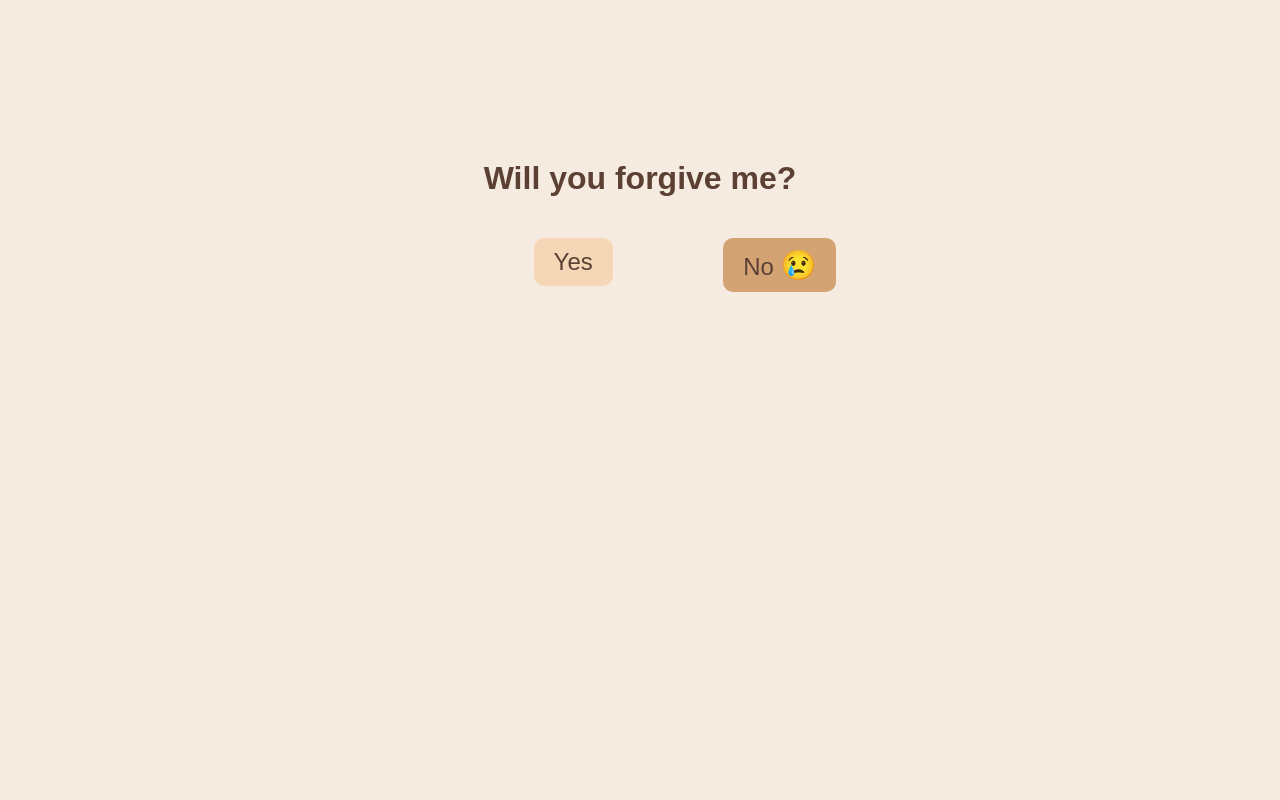
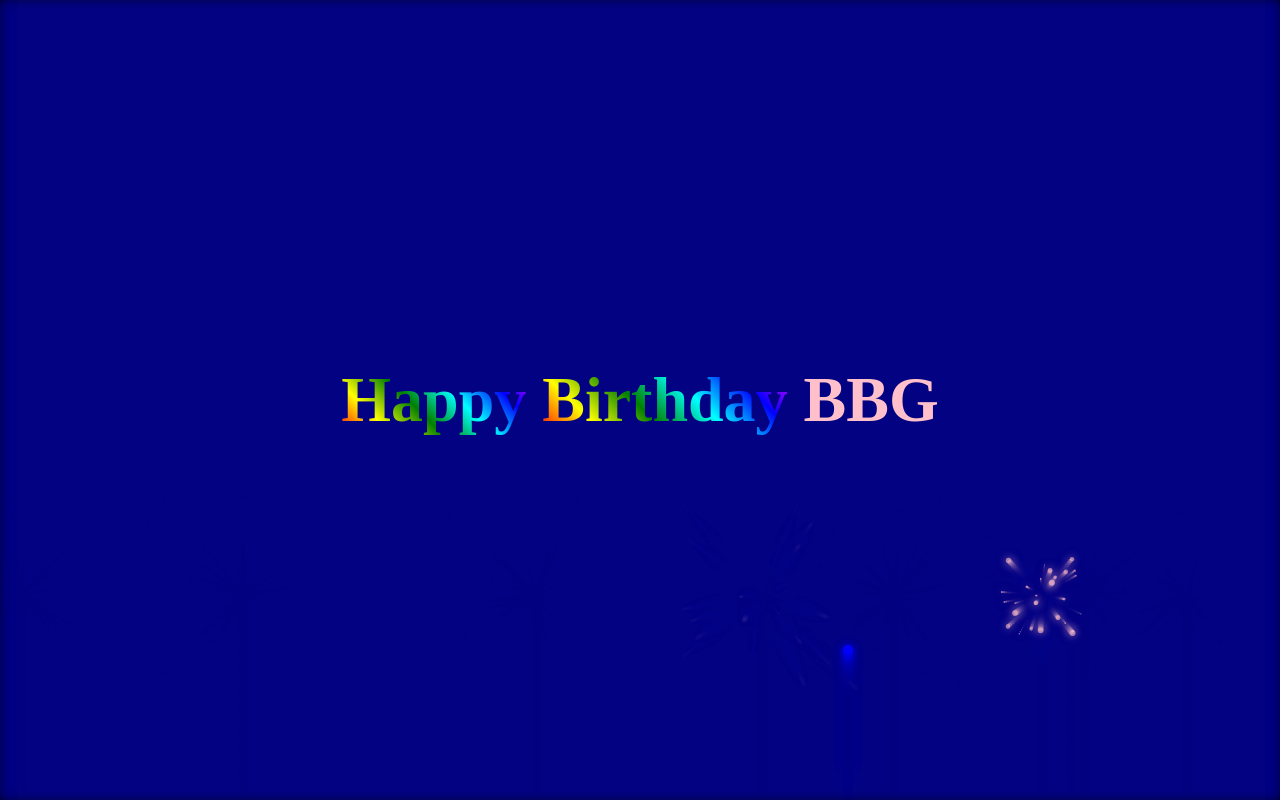
Before and after one commit to Someone5007/Seeta-ji, a plain HTML site: page index.html in a window 1280 px wide. Drawn offline with Linux system fonts and the light colour scheme.

Commit message:
Update index.html

```diff
--- a/index.html
+++ b/index.html
@@ -3,95 +3,198 @@
 <head>
     <meta charset="UTF-8">
     <meta name="viewport" content="width=device-width, initial-scale=1.0">
-    <title>Will You Forgive Me?</title>
+    <title>Happy Birthday BBG</title>
     <style>
+        /* Background */
         body {
+            margin: 0;
+            overflow: hidden;
+            background: darkblue;
+            display: flex;
+            align-items: center;
+            justify-content: center;
+            height: 100vh;
+        }
+
+        /* Fireworks Canvas */
+        canvas {
+            position: absolute;
+            top: 0;
+            left: 0;
+            width: 100%;
+            height: 100%;
+            pointer-events: none;
+        }
+
+        /* Birthday Text */
+        #birthday-message {
+            position: absolute;
             text-align: center;
-            font-family: Arial, sans-serif;
-            background-color: #f5ebe0; /* Beige background */
-            transition: 0.5s ease-in-out;
-            overflow: hidden;
+            font-size: 4rem;
+            font-weight: bold;
+            opacity: 0;
+            animation: fadeIn 2s ease-in 3s forwards, fadeOut 2s ease-in 10s forwards;
         }
-        #container {
-            position: relative;
-            margin-top: 20vh;
+
+        /* Multicolor Happy Birthday */
+        .multicolor {
+            background-image: linear-gradient(45deg, red, yellow, green, cyan, blue, magenta);
+            -webkit-background-clip: text;
+            color: transparent;
         }
-        h1 {
-            color: #5c4033; /* Dark brown */
-            font-size: 2em;
+
+        /* Pink BBG */
+        .bbg {
+            color: pink;
         }
-        .btn {
-            font-size: 1.5em;
-            padding: 10px 20px;
-            border: none;
-            cursor: pointer;
-            margin: 20px;
-            border-radius: 10px;
-            position: absolute;
+
+        /* Fade-in and Fade-out */
+        @keyframes fadeIn {
+            to { opacity: 1; }
         }
-        #yes {
-            background-color: #f5d7b7; /* Light beige */
-            color: #5c4033;
-            left: 40%;
-        }
-        #no {
-            background-color: #d4a373; /* Light brown */
-            color: #5c4033;
-            left: 55%;
-        }
-        #no span {
-            font-size: 1.2em;
-        }
-        #flowers {
-            display: none;
-            position: absolute;
-            top: 30%;
-            left: 50%;
-            transform: translate(-50%, -50%);
-            width: 300px;
-            height: auto;
-        }
-        #yay {
-            display: none;
-            position: absolute;
-            top: 60%;
-            left: 50%;
-            transform: translate(-50%, -50%);
-            font-size: 2em;
-            font-weight: bold;
-            color: #5c4033; /* Dark brown */
-        }
-        .blur {
-            filter: blur(5px);
+        @keyframes fadeOut {
+            to { opacity: 0; }
         }
     </style>
 </head>
 <body>
-    <div id="container">
-        <h1 id="question">Will you forgive me?</h1>
-        <button id="yes" class="btn" onclick="showFlowers()">Yes</button>
-        <button id="no" class="btn" onclick="moveNoButton()">No <span>😢</span></button>
+
+    <canvas id="fireworks"></canvas>
+
+    <div id="birthday-message">
+        <span class="multicolor">Happy</span>
+        <span class="multicolor">Birthday</span>
+        <span class="bbg">BBG</span>
     </div>
 
-    <img id="flowers" src="https://i.imgur.com/JZjxgq3.png" alt="Bouquet of roses and tulips">
-    <div id="yay">Yay!</div>
+    <script>
+        const canvas = document.getElementById("fireworks");
+        const ctx = canvas.getContext("2d");
 
-    <script>
-        function showFlowers() {
-            document.getElementById("flowers").style.display = "block";
-            document.getElementById("yay").style.display = "block";
-            document.getElementById("container").classList.add("blur");
+        canvas.width = window.innerWidth;
+        canvas.height = window.innerHeight;
+
+        class Firework {
+            constructor(x, y, color, size, velocity, explodeTime) {
+                this.x = x;
+                this.y = y;
+                this.color = color;
+                this.size = size;
+                this.velocity = velocity;
+                this.explodeTime = explodeTime;
+                this.exploded = false;
+                this.particles = [];
+            }
+
+            update() {
+                if (!this.exploded) {
+                    this.y -= this.velocity;
+                    if (this.explodeTime <= 0) {
+                        this.exploded = true;
+                        for (let i = 0; i < 30; i++) {
+                            this.particles.push(new Particle(this.x, this.y, this.color));
+                        }
+                    }
+                    this.explodeTime--;
+                }
+                this.particles.forEach(p => p.update());
+            }
+
+            draw() {
+                if (!this.exploded) {
+                    ctx.beginPath();
+                    ctx.arc(this.x, this.y, this.size, 0, Math.PI * 2);
+                    ctx.fillStyle = this.color;
+                    ctx.shadowBlur = 10;
+                    ctx.shadowColor = this.color;
+                    ctx.fill();
+                }
+                this.particles.forEach(p => p.draw());
+            }
         }
 
-        function moveNoButton() {
-            let noButton = document.getElementById("no");
-            let maxWidth = window.innerWidth - noButton.offsetWidth;
-            let maxHeight = window.innerHeight - noButton.offsetHeight;
-            let newX = Math.random() * maxWidth;
-            let newY = Math.random() * maxHeight;
-            noButton.style.left = `${newX}px`;
-            noButton.style.top = `${newY}px`;
+        class Particle {
+            constructor(x, y, color) {
+                this.x = x;
+                this.y = y;
+                this.color = color;
+                this.size = Math.random() * 3;
+                this.velocity = {
+                    x: (Math.random() - 0.5) * 4,
+                    y: (Math.random() - 0.5) * 4
+                };
+                this.alpha = 1;
+            }
+
+            update() {
+                this.x += this.velocity.x;
+                this.y += this.velocity.y;
+                this.alpha -= 0.02;
+            }
+
+            draw() {
+                ctx.globalAlpha = this.alpha;
+                ctx.beginPath();
+                ctx.arc(this.x, this.y, this.size, 0, Math.PI * 2);
+                ctx.fillStyle = this.color;
+                ctx.shadowBlur = 10;
+                ctx.shadowColor = this.color;
+                ctx.fill();
+                ctx.globalAlpha = 1;
+            }
         }
+
+        let fireworks = [];
+        function animate() {
+            ctx.fillStyle = "rgba(0, 0, 30, 0.2)";
+            ctx.fillRect(0, 0, canvas.width, canvas.height);
+            fireworks.forEach((firework, index) => {
+                firework.update();
+                firework.draw();
+                if (firework.exploded && firework.particles.every(p => p.alpha <= 0)) {
+                    fireworks.splice(index, 1);
+                }
+            });
+            requestAnimationFrame(animate);
+        }
+
+        function launchFireworks() {
+            let colors = ["red", "yellow", "green", "blue", "pink", "white"];
+            let delay = 500;
+            for (let i = 0; i < 10; i++) {
+                setTimeout(() => {
+                    let x = Math.random() * canvas.width;
+                    let y = canvas.height;
+                    let color = colors[Math.floor(Math.random() * colors.length)];
+                    fireworks.push(new Firework(x, y, color, 5, 5, 40));
+                }, i * delay);
+            }
+        }
+
+        function launchHeartFirework() {
+            setTimeout(() => {
+                let heartParticles = [];
+                for (let angle = 0; angle < Math.PI * 2; angle += 0.1) {
+                    let x = Math.cos(angle) * 50 + canvas.width / 2;
+                    let y = Math.sin(angle) * 50 + canvas.height / 2;
+                    heartParticles.push(new Particle(x, y, "red"));
+                }
+                fireworks.push({ exploded: true, particles: heartParticles });
+            }, 7000);
+        }
+
+        function fadeOutEverything() {
+            setTimeout(() => {
+                document.body.style.transition = "opacity 3s";
+                document.body.style.opacity = 0;
+            }, 10000);
+        }
+
+        launchFireworks();
+        launchHeartFirework();
+        fadeOutEverything();
+        animate();
     </script>
+
 </body>
 </html>
```
